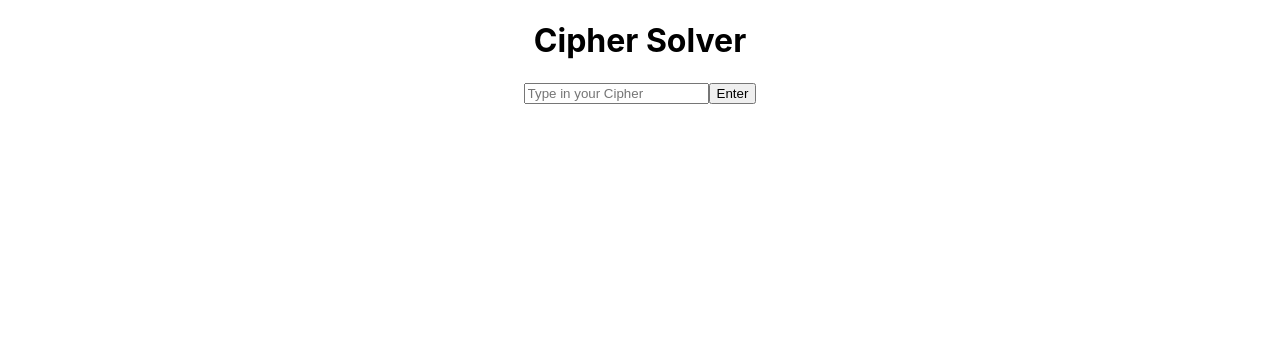
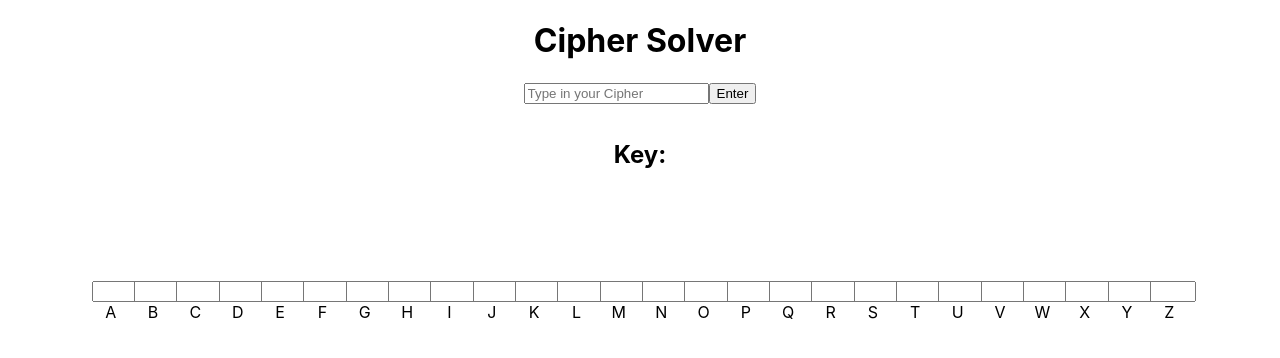
Before and after one commit to andyescapes/cipher-solver, a React (Create React App) app: page / in a window 1280 px wide. Shown: the top 358 px of the page. Built offline with nearby package versions, Linux system fonts and the light colour scheme.

Commit message:
basic cipher helping function done

```diff
--- a/src/App.css
+++ b/src/App.css
@@ -8,6 +8,7 @@
 }
 
 .letter_container{
+    width: 100%;
     display: flex;
     justify-content: center;
 }
@@ -15,3 +16,20 @@
 .space{
     width: 5px;
 }
+
+.key_container{
+    padding: 7%;
+    width: 100%;
+    display: flex;
+    justify-content: center;
+    box-sizing: border-box;
+}
+
+.key_input{
+    margin: 2px;
+}
+
+.highlight{
+    background-color: #FFFF00;
+
+}
--- a/src/App.js
+++ b/src/App.js
@@ -3,11 +3,15 @@ import './App.css';
 import './components/WordColumn';
 import React, { useState } from 'react';
 import WordColumn from './components/WordColumn';
+import KeyInput from './components/KeyInput';
 
 function App() {
 
   const [inputWord, setInputWord] = useState([])
   console.log(inputWord)
+  const alpha = Array.from({ length: 26 }, (_, i) => String.fromCharCode('A'.charCodeAt(0) + i));
+
+
   return (
 
     <div className="App">
@@ -23,9 +27,6 @@ function App() {
 
         }}>Enter</button>
 
-
-
-
       <p id = "blanks"></p>
       <p id = "cipher"></p>
       <div className = "letter_container">
@@ -36,6 +37,19 @@ function App() {
 
           )}
       </div>
+      <h2>
+        Key:
+      </h2>
+      <div className = "key_container">
+      {
+        alpha.map(alpha_letter =>{
+          return  <KeyInput letter = {alpha_letter}></KeyInput>
+        })
+      }
+      </div>
+
+
+
 
     </div>
   );
--- /dev/null
+++ b/src/components/KeyInput.js
@@ -0,0 +1,59 @@
+import '.././App.css';
+function KeyInput(props) {
+
+    const highlight_letters = () =>{
+        const letters = document.getElementsByClassName("word_column")
+
+        for (let i = 0; i<letters.length; i++){
+            //console.log(letters[i].lastChild.innerText,props.letter.toLowerCase() )
+            if(letters[i].lastChild.innerText == props.letter.toLowerCase()){
+                letters[i].lastChild.className = "highlight"
+                letters[i].firstChild.className = "highlight"
+
+            }
+
+        }
+    }
+
+    const clear_highlight = () =>{
+        const letters = document.getElementsByClassName("word_column")
+
+        for (let i = 0; i<letters.length; i++){
+            //console.log(letters[i].lastChild.innerText,props.letter.toLowerCase() )
+            if(letters[i].lastChild.innerText == props.letter.toLowerCase()){
+                letters[i].lastChild.classList.remove("highlight")
+            letters[i].firstChild.classList.remove("highlight")
+            }
+
+        }
+    }
+
+    const add_letters = () =>{
+        const letters = document.getElementsByClassName("word_column")
+
+        for (let i = 0; i<letters.length; i++){
+            //console.log(letters[i].lastChild.innerText,props.letter.toLowerCase() )
+            if(letters[i].lastChild.innerText == props.letter.toLowerCase()){
+                const val = document.getElementById(props.letter).value
+                if (val && val.length === 1) letters[i].firstChild.innerText = val
+            }
+
+        }
+    }
+
+    return(
+        <>
+            <div className = "key_input">
+            <input maxlength="1" id = {props.letter} style ={{width: "100%"}} onFocus = {highlight_letters} onBlur = {clear_highlight} onChange = {add_letters}>
+            </input>
+            <br>
+            </br>
+            {props.letter}
+        </div>
+
+
+        </>
+    )
+}
+
+export default KeyInput
--- a/src/components/WordColumn.js
+++ b/src/components/WordColumn.js
@@ -5,10 +5,14 @@ function WordColumn(props) {
         <>
         {props.letter !== " " ? (
             <div className = "word_column">
+            <p>
             _
-            <br>
-            </br>
+            </p>
+
+            <p>
             {props.letter}
+            </p>
+
         </div>
         ) : <div className = "space">
     </div>}
```
Lines whose indentation alone changed are shown as unchanged.
